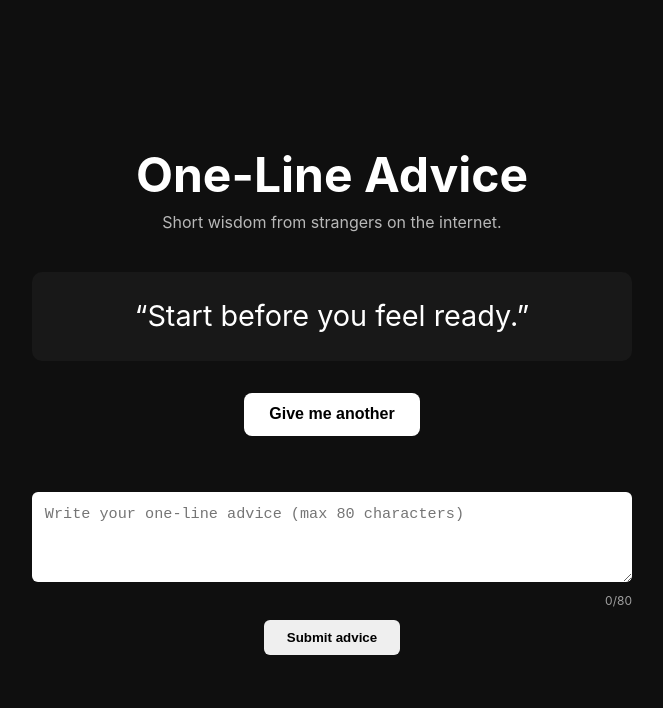
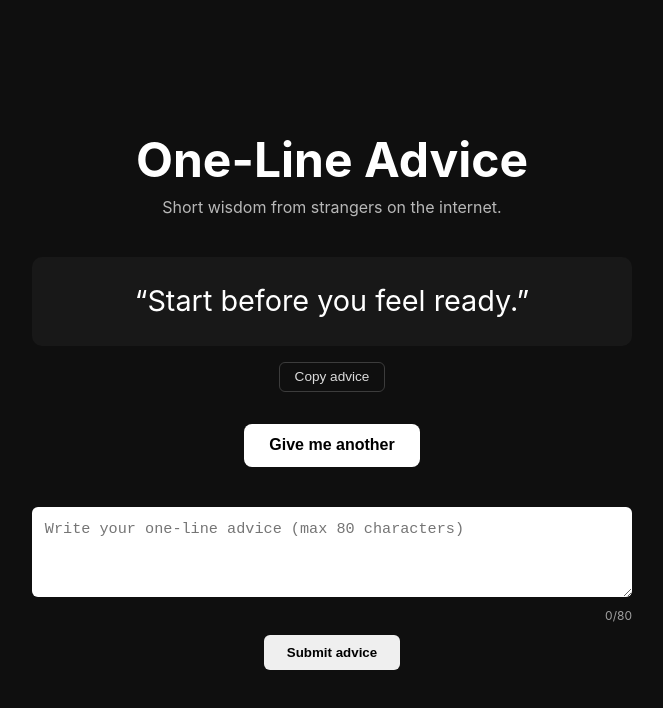
Before and after one commit to undercrypted-bator/one-line-advice, a Next.js app: page / in a window 1280 px wide. Shown: the top 708 px of the page, without its empty margins (308-971 px from the left). Built offline with nearby package versions, Linux system fonts and the light colour scheme.

Commit message:
Add copy advice button

```diff
--- a/app/page.tsx
+++ b/app/page.tsx
@@ -14,6 +14,7 @@ export default function Home() {
   const [adviceList, setAdviceList] = useState(initialAdvice);
   const [currentAdvice, setCurrentAdvice] = useState(adviceList[0]);
   const [input, setInput] = useState("");
+  const [copied, setCopied] = useState(false);
 
   function getRandomAdvice() {
     const random =
@@ -28,6 +29,15 @@ export default function Home() {
     setAdviceList([text, ...adviceList]);
     setCurrentAdvice(text);
     setInput("");
+  }
+
+  function copyAdvice() {
+    navigator.clipboard.writeText(currentAdvice);
+    setCopied(true);
+
+    setTimeout(() => {
+      setCopied(false);
+    }, 1500);
   }
 
   return (
@@ -56,7 +66,7 @@ export default function Home() {
           style={{
             fontSize: "1.8rem",
             lineHeight: "1.4",
-            marginBottom: "2rem",
+            marginBottom: "1rem",
             padding: "1.5rem",
             background: "#181818",
             borderRadius: "10px",
@@ -66,8 +76,27 @@ export default function Home() {
         </div>
 
         <button
+          onClick={copyAdvice}
+          style={{
+            marginBottom: "2rem",
+            background: "transparent",
+            border: "1px solid #444",
+            color: "#fff",
+            padding: "0.4rem 0.9rem",
+            borderRadius: "6px",
+            cursor: "pointer",
+            fontSize: "0.85rem",
+            opacity: 0.85,
+          }}
+        >
+          {copied ? "Copied!" : "Copy advice"}
+        </button>
+
+        <button
           onClick={getRandomAdvice}
           style={{
+            display: "block",
+            margin: "0 auto 2.5rem",
             padding: "0.8rem 1.6rem",
             fontSize: "1rem",
             fontWeight: "bold",
@@ -76,13 +105,12 @@ export default function Home() {
             cursor: "pointer",
             background: "#ffffff",
             color: "#000",
-            marginBottom: "2.5rem",
           }}
         >
           Give me another
         </button>
 
-        <div style={{ marginTop: "1rem" }}>
+        <div>
           <textarea
             placeholder="Write your one-line advice (max 80 characters)"
             value={input}
```
